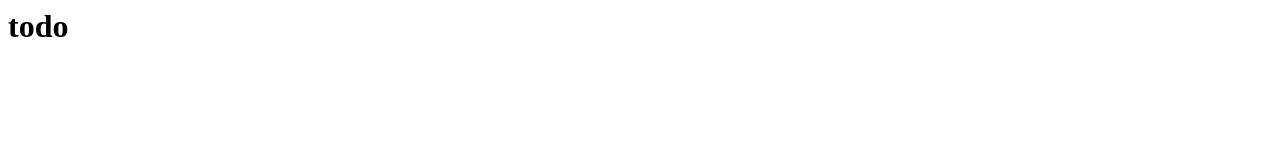
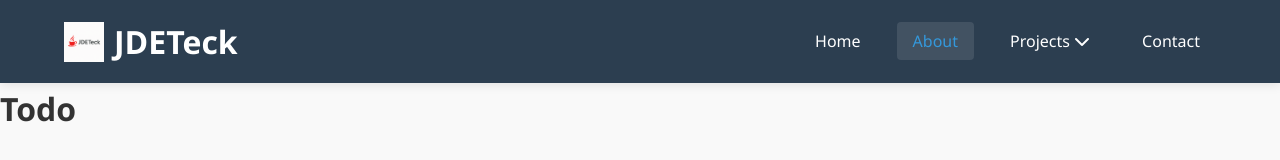
Before and after one commit to JDETeck/jdetechnology.github.io, a plain HTML site: page about.html in a window 1280 px wide. Drawn offline with Linux system fonts and the light colour scheme.

Commit message:
Update about.html

```diff
--- a/about.html
+++ b/about.html
@@ -1 +1,34 @@
-<h1>todo</h1>
+<!DOCTYPE html>
+<html lang="pt-BR">
+<head>
+    <meta charset="UTF-8">
+    <meta name="viewport" content="width=device-width, initial-scale=1.0">
+    <title>JDETeck - Home Page</title>
+    <link rel="stylesheet" href="css/style.css">
+    <link rel="stylesheet" href="https://cdnjs.cloudflare.com/ajax/libs/font-awesome/6.4.0/css/all.min.css">
+</head>
+<body>
+    <header>
+        <div class="logo-container">
+            <img src="images/logo.png" alt="JDETeck Logo" class="logo">
+            <h1>JDETeck</h1>
+        </div>
+        <nav>
+            <ul>
+                <li><a href="index.html">Home</a></li>
+                <li><a href="about.html" class="active">About</a></li>
+                <li class="dropdown">
+                    <a href="#">Projects <i class="fas fa-chevron-down"></i></a>
+                    <div class="dropdown-content">
+                        <a href="projects/java.html">Java</a>
+                        <a href="projects/roblox.html">Roblox (Luau)</a>
+                    </div>
+                </li>
+                <li><a href="#contact">Contact</a></li>
+            </ul>
+        </nav>
+    </header>
+
+  <h1>Todo</h1>
+</body>
+</html>
```
